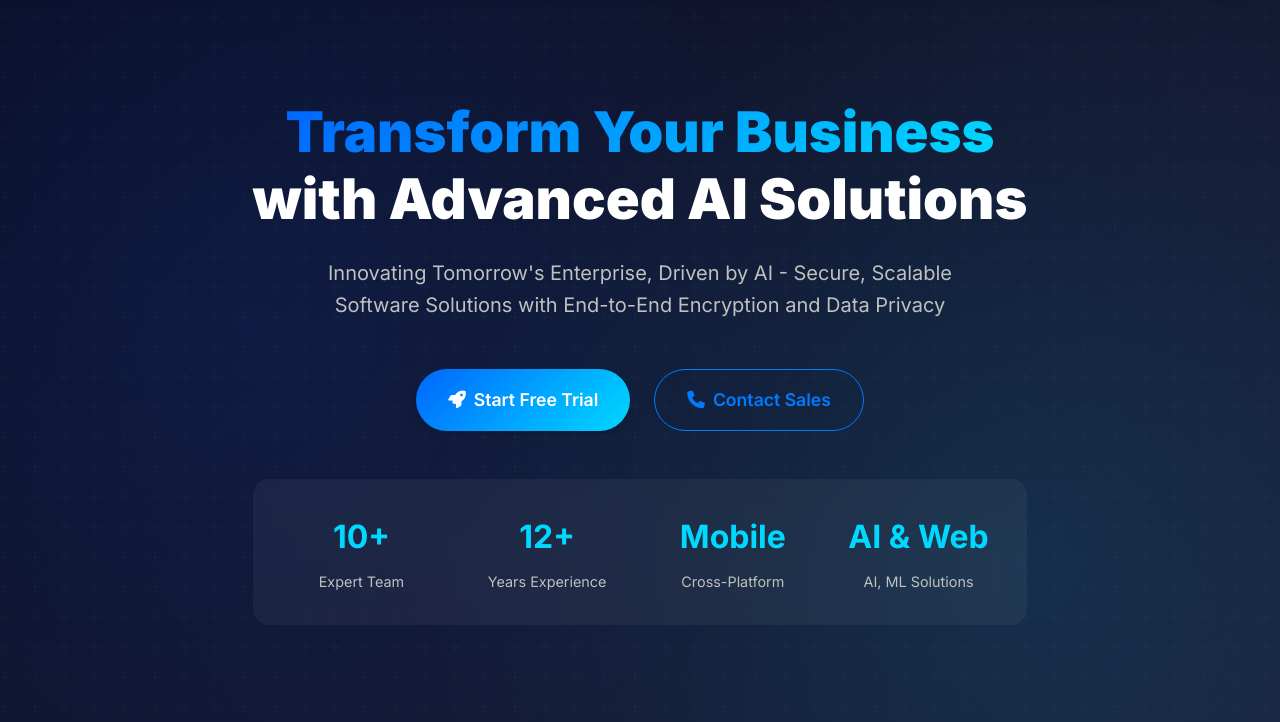
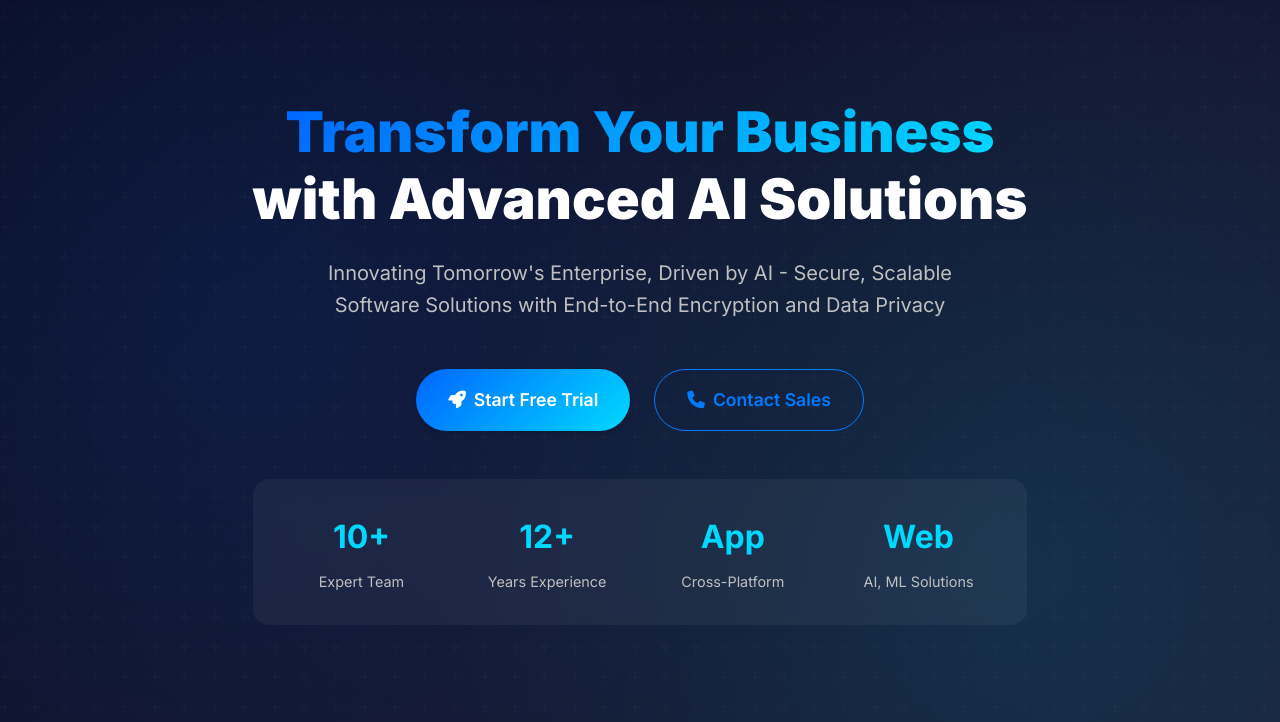
Before and after one commit to cixio-com/landing1, a website: page public/index.html in a window 1280 px wide. Shown: the part 78-800 px from the top of the page. Drawn offline with Linux system fonts and the light colour scheme.

Commit message:
text change

```diff
--- a/public/index.html
+++ b/public/index.html
@@ -82,11 +82,11 @@
                         <p>Years Experience</p>
                     </div>
                     <div class="stat-item">
-                        <h3>Mobile</h3>
+                        <h3>App</h3>
                         <p>Cross-Platform</p>
                     </div>
                     <div class="stat-item">
-                        <h3>AI & Web</h3>
+                        <h3>Web</h3>
                         <p>AI, ML Solutions</p>
                     </div>
                 </div>
```
